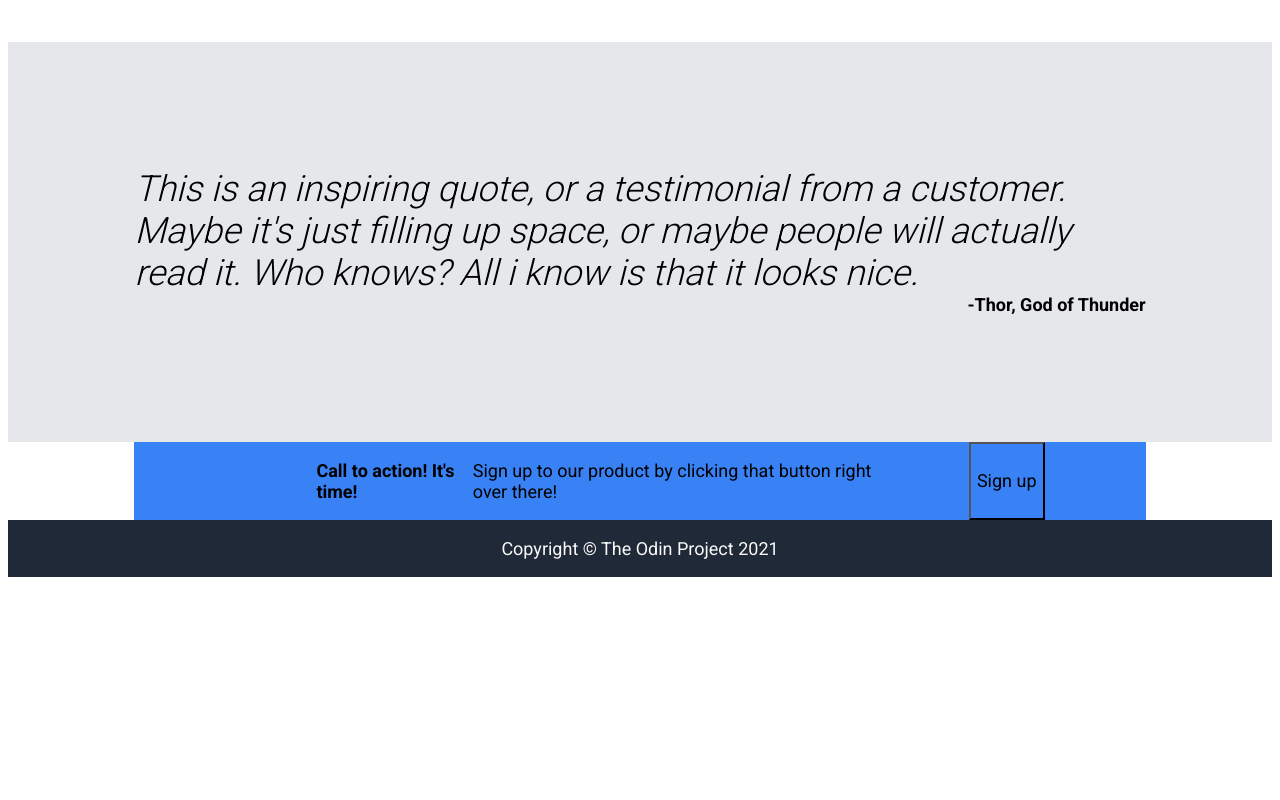
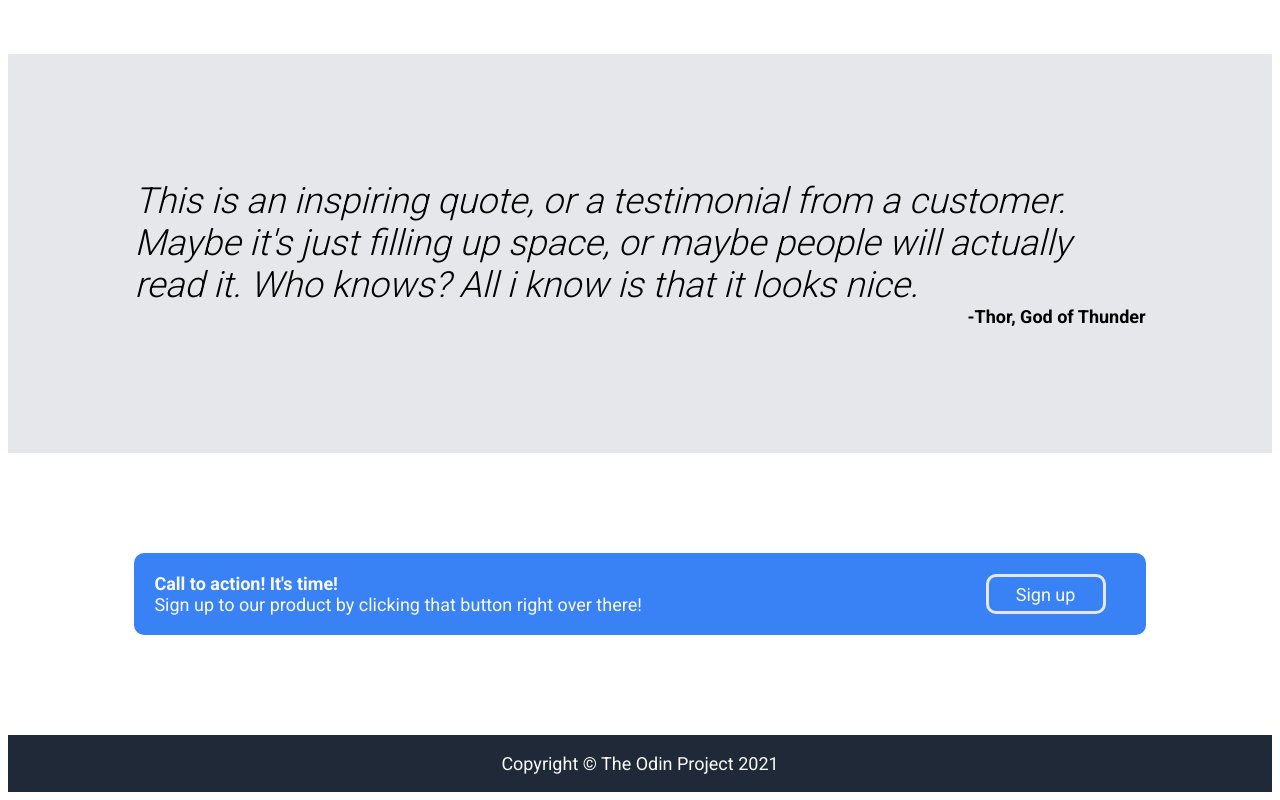
Before and after one commit to derakon08/landing-page, a plain HTML site: page index.html in a window 1280 px wide. Shown: the part 1020-1820 px from the top of the page. Before the commit the page ends 1605 px from the top, so only its background shows below. Drawn offline with Linux system fonts and the light colour scheme.

Commit message:
Style contact section
Finished the web with this one.
I believe i had made accidental changes to the
HTML file, but seems it didn't happen.
Mentioning it just in case.

```diff
--- a/style.css
+++ b/style.css
@@ -1,8 +1,6 @@
 * {
     font-family: Roboto;
     font-size: 18px;
-
-    /* border: solid; */
 }
 
 /* specificity 1 - 10 */
@@ -62,7 +60,19 @@ body div {
 /* specificity 10 - 100 */
 
 .signup {
+    color: #F9FAF8;
     background-color: #3882F6;
+
+    display: flex;
+    flex-direction: row;
+    align-items: center;
+    justify-content: center;
+
+    border: none;
+    min-width: 120px;
+    min-height: 40px;
+    padding: 0;
+    border-radius: 10px;
 }
 
 .card {
@@ -83,7 +93,32 @@ body div {
     border-radius: 15px;
 }
 
+.signup button {
+    border: solid;
+    border-color: #E5E7EB;
+    margin-right: 40px;
+}
+
 /* specificity 100 - 110 */
+
+#contact {
+    padding-top: 100px;
+    padding-bottom: 100px;
+}
+
+#contact-info {
+    display: flex;
+    flex-direction: column;
+
+    margin: 20px;
+    margin-left: 0;
+    padding-left: 20px;
+}
+
+#contact-info * {
+    padding: 0px;
+    margin: 0;
+}
 
 #cards {
     display: flex;
```
